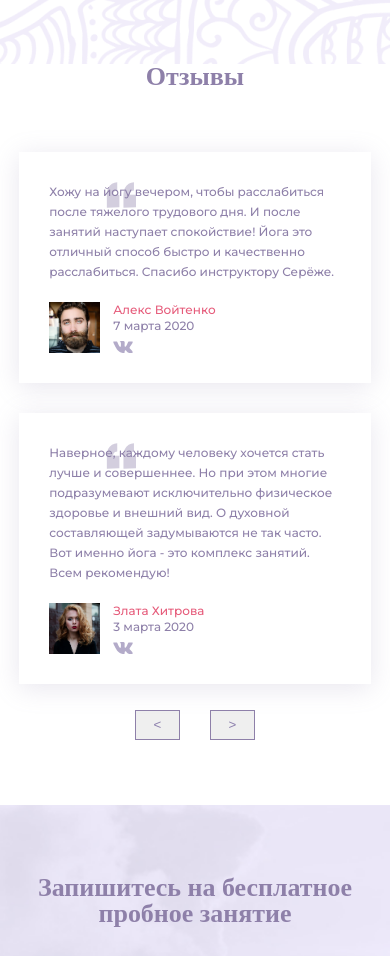
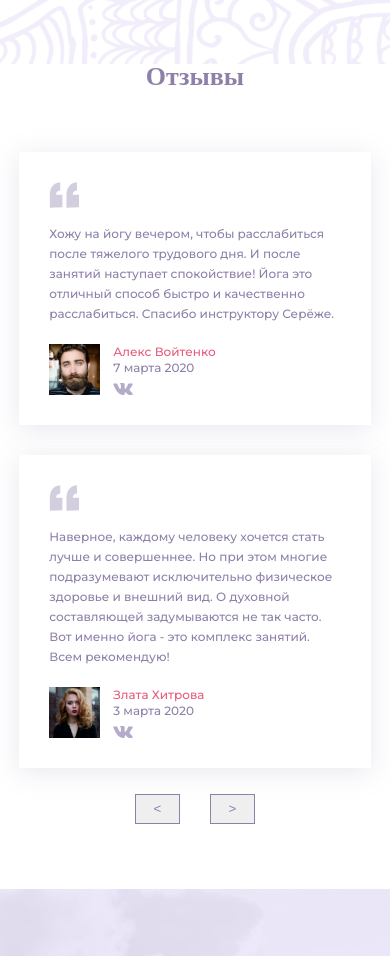
Before and after one commit to NataliItaly/Yoga_studio, a plain HTML site: page index.html in a window 390 px wide. Shown: the part 7731-8687 px from the top of the page. Drawn offline with Linux system fonts and the light colour scheme; a web font is replaced by a local one.

Commit message:
feat: feedback item's style adjustment

```diff
--- a/css/media.css
+++ b/css/media.css
@@ -183,8 +183,11 @@
   }
   .feedback-item {
     width: 100%;
-    padding: 30px;
+    padding: 72px 30px 30px;
     height: fit-content;
+  }
+  .quotation-mark {
+    left: 30px;
   }
   .feedback-item figure {
     gap: 20px;
--- a/css/style.css
+++ b/css/style.css
@@ -865,7 +865,7 @@ section {
 }
 
 .subscribe-input:focus {
-  background-color: #f3c9f35e;
+  background-color: #f5eff55e;
 }
 
 .contacts-column-item:nth-of-type(2n + 1) {
```
